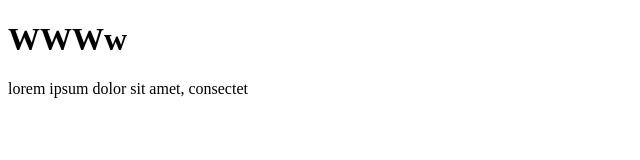
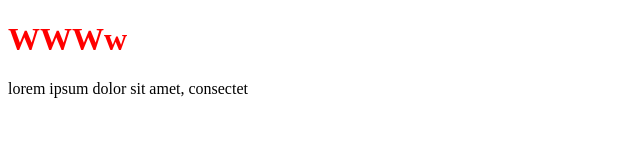
Before and after one commit to ThuThao20/demo, a plain HTML site: page index.html in a window 1280 px wide. Shown: the whole page, without its empty margins (0-640 px from the left). Drawn offline with Linux system fonts and the light colour scheme.

Commit message:
create style.css

```diff
--- /dev/null
+++ b/assets/css/style.css
@@ -0,0 +1,3 @@
+h1 {
+    color: red;
+}
--- a/index.html
+++ b/index.html
@@ -1,12 +1,16 @@
 <!DOCTYPE html>
 <html lang="en">
+
 <head>
     <meta charset="UTF-8">
     <meta name="viewport" content="width=device-width, initial-scale=1.0">
+    <link rel="stylesheet" href="/assets/css/style.css">
     <title>Document</title>
 </head>
+
 <body>
     <h1>WWWw</h1>
     <p>lorem ipsum dolor sit amet, consectet</p>
 </body>
+
 </html>
```
